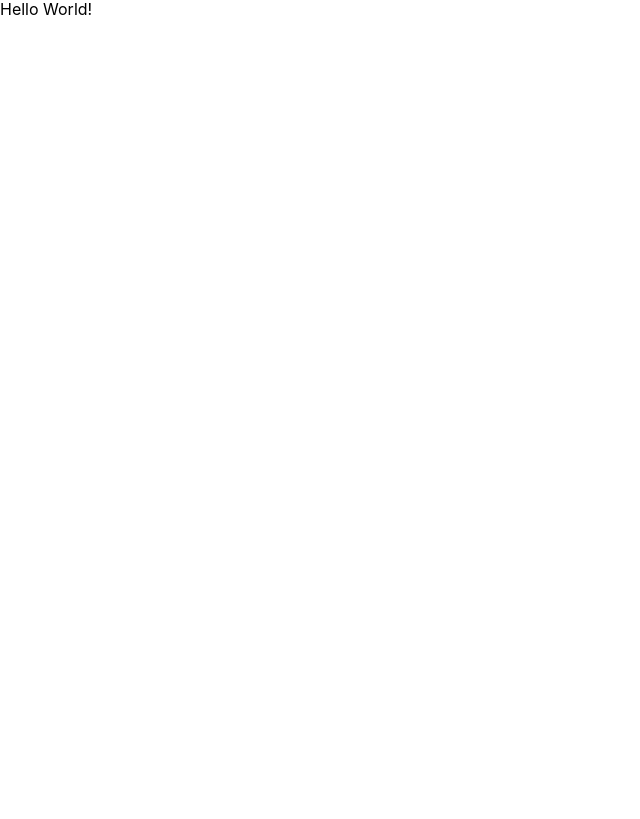
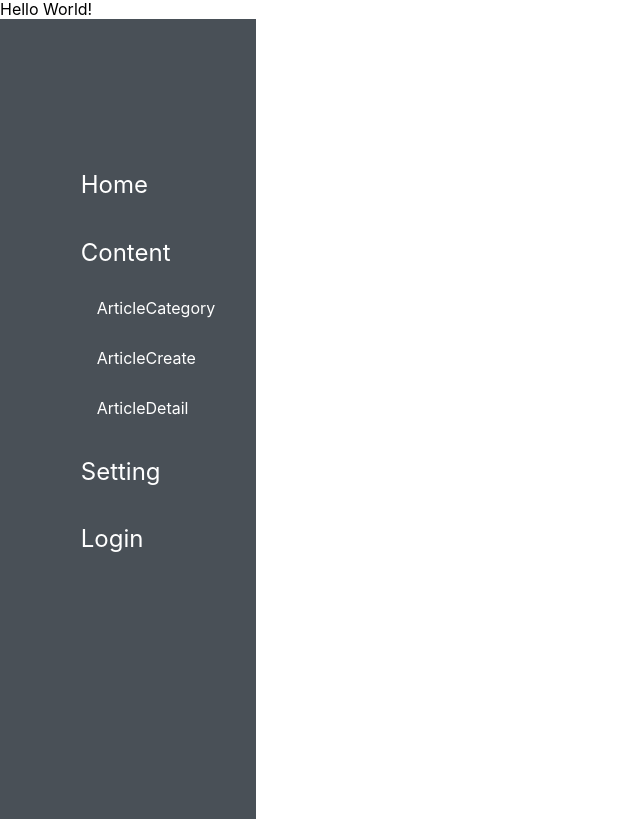
Before and after one commit to green-again/admin, a React (Create React App) app in the folder admin-client/: page / in a window 1280 px wide. Shown: the whole page, without its empty margins (0-640 px from the left). Built offline with nearby package versions, Linux system fonts and the light colour scheme.

Commit message:
create Sidebar ui

```diff
--- a/admin-client/src/App.tsx
+++ b/admin-client/src/App.tsx
@@ -1,10 +1,14 @@
 import React from 'react';
 import Header from './components/Header';
+import Sidebar from './components/Sidebar';
 
 
 function App() {
   return (
+    <>
     <Header />
+    <Sidebar />
+    </>
   );
 }
 
--- a/admin-client/src/components/Sidebar.tsx
+++ b/admin-client/src/components/Sidebar.tsx
@@ -1,9 +1,74 @@
-import React from 'react';
+import React, { useState } from 'react';
+import styled from 'styled-components';
+import { FlexColumn } from '../themes/flex';
 
 const Sidebar = () => {
+const [closeList, setCloseList] = useState<boolean>(false);
+
+const foldlist = () => {
+   setCloseList(!closeList)
+};
+
     return(
-        <div></div>
+        <SidebarContainer>
+        <MenuWrapper>
+            <MenuItem>Home</MenuItem>
+            <MenuItem onClick={foldlist}>
+            Content
+            </MenuItem>
+            {!closeList ? (
+                <>
+                <ItemList>ArticleCategory</ItemList>
+                <ItemList>ArticleCreate</ItemList>
+                <ItemList>ArticleDetail</ItemList>
+                </>
+            ): null}
+            <MenuItem>Setting</MenuItem>
+            <MenuItem>Login</MenuItem>
+        </MenuWrapper>
+        </SidebarContainer>
     );
 };
 
+const SidebarContainer = styled.nav`
+    width: 20%;
+    height: 100vh;
+    border-top: solid 1px;
+    border-right: solid 1px;
+    color: white;
+    font-size: 1.5rem;
+    background-color: #495057;
+    ${FlexColumn};
+`;
+
+const MenuWrapper = styled.ul`
+    margin-top: 7rem;
+`;
+
+const MenuItem = styled.li`
+    cursor: pointer;
+    margin-top: 2.5rem;
+    margin-right: 2.5rem;
+    :hover{
+            color: #adb5bd;
+        }
+`;
+
+const ItemList = styled.div`
+    margin-top: 2rem;
+    padding-left: 1rem;
+    font-size: 1rem;
+    color: white;
+    cursor: pointer;
+    :hover{
+        color: #adb5bd;
+    }
+    details{
+        transition: 0.8s;
+        outline: none;
+    }
+`;
+
+
+
 export default Sidebar;
--- a/admin-client/src/index.tsx
+++ b/admin-client/src/index.tsx
@@ -3,11 +3,11 @@ import ReactDOM from 'react-dom';
 import './index.css';
 import App from './App';
 import reportWebVitals from './reportWebVitals';
-import GlobalStyle from '../styles/GlobalStyle';
+import GlobalStyles from './styles/GlobalStyle';
 
 ReactDOM.render(
   <React.StrictMode>
-    <GlobalStyle />
+    <GlobalStyles />
     <App />
   </React.StrictMode>,
   document.getElementById('root')
```
Also changed, not shown: admin-client/src/styles/GlobalStyle.ts (renamed from admin-client/styles/GlobalStyle.ts), admin-client/src/themes/flex.ts (renamed from admin-client/themes/flex.ts), admin-client/src/themes/theme.ts (renamed from admin-client/themes/theme.ts), 2 other files (tests, documents, lock files or other folders).
